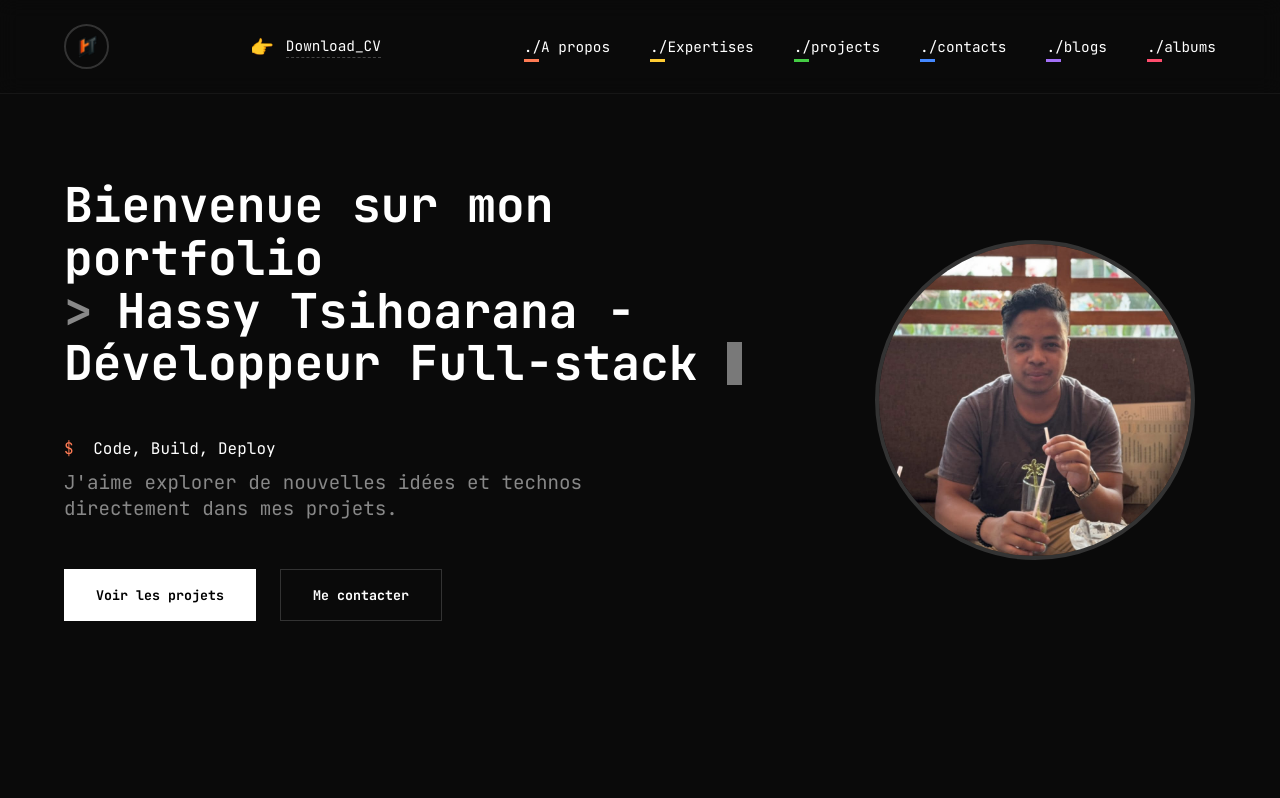
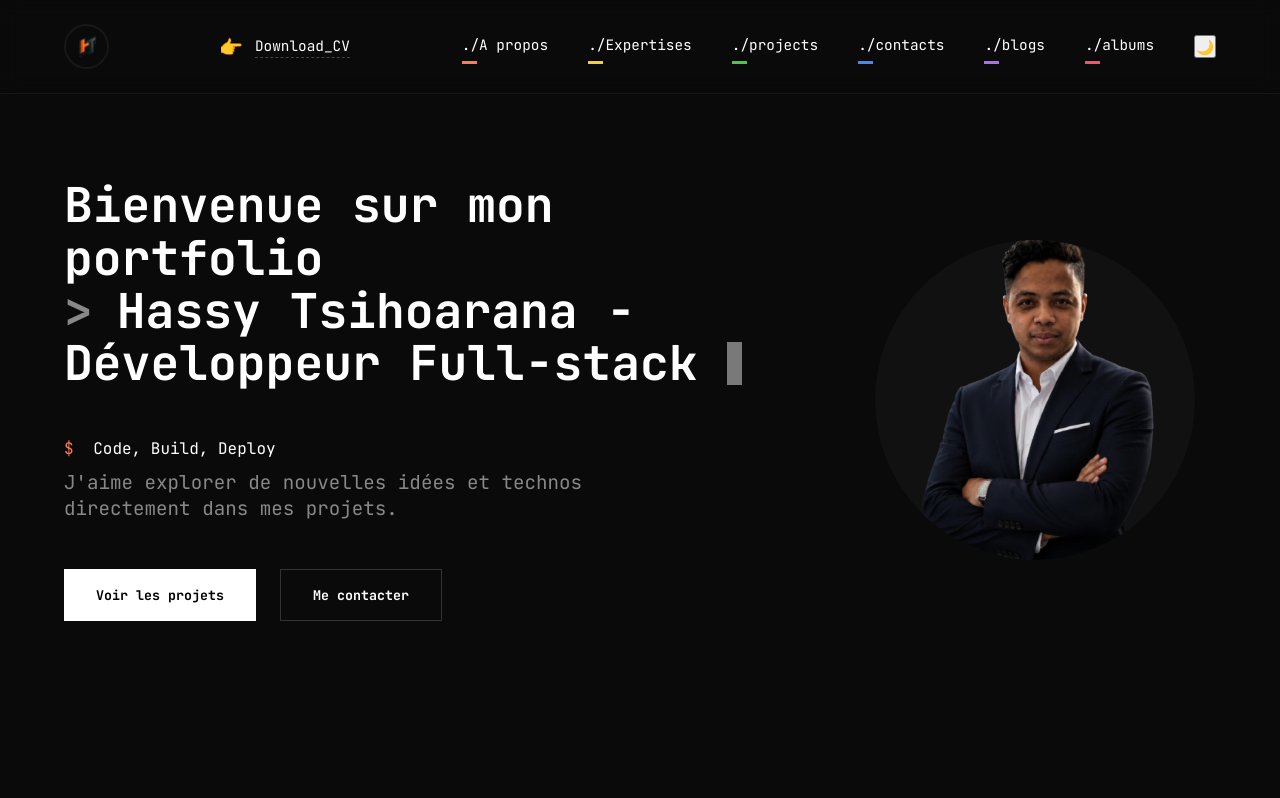
Before and after one commit to Hassyunity/porttfolio-2026, a React (Vite) app: page / in a window 1280 px wide. Shown: the top 798 px of the page. Built offline with nearby package versions, Linux system fonts and the light colour scheme; no server answers.

Commit message:
update pdp

```diff
--- a/src/assets/styles/Home.css
+++ b/src/assets/styles/Home.css
@@ -148,7 +148,6 @@
   width: 320px;
   height: 320px;
   border-radius: 50%;
-  border: 4px solid #333; /* Contour sombre style terminal */
   overflow: hidden;
   position: relative;
   transition: border-color 0.3s ease, transform 0.3s ease;
--- a/src/assets/styles/Navbar.css
+++ b/src/assets/styles/Navbar.css
@@ -28,7 +28,7 @@
   display: flex;
   justify-content: center;
   align-items: center;
-  border: 2px solid #333;
+  border: 2px solid rgba(255,255,255,0.06);
   transition: transform 0.3s ease, box-shadow 0.3s ease;
   overflow: hidden;
 }
@@ -51,7 +51,7 @@
 
 .nav-link {
   text-decoration: none;
-  color: #fff;
+  color: var(--text);
   font-size: 0.9rem;
   position: relative;
   font-family: var(--font-mono);
@@ -96,7 +96,7 @@
 .burger div {
   width: 25px;
   height: 2px;
-  background-color: #fff;
+  background-color: var(--text);
   margin: 5px;
   transition: all 0.3s ease;
 }
--- a/src/assets/styles/global.css
+++ b/src/assets/styles/global.css
@@ -1,11 +1,19 @@
 @import url('https://fonts.googleapis.com/css2?family=JetBrains+Mono:wght@400;700&display=swap');
 
 :root {
-  --bg-dark: #0a0a0a;
-  --text-white: #ffffff;
+  --bg: #0a0a0a;
+  --text: #ffffff;
   --text-gray: #888888;
   --accent-orange: #ff7b54;
   --font-mono: 'JetBrains Mono', monospace;
+}
+
+/* Light theme overrides */
+[data-theme="light"] {
+  --bg: #ffffff;
+  --text: #0a0a0a;
+  --text-gray: #666666;
+  --accent-orange: #ff7b54;
 }
 html, body {
   margin: 0;
@@ -21,8 +29,8 @@ a, button, .nav-link, .contact-card {
 }
 
 body {
-  background-color: var(--bg-dark);
-  color: var(--text-white);
+  background-color: var(--bg);
+  color: var(--text);
   font-family: var(--font-mono);
   scroll-behavior: smooth;
 }
--- a/src/components/Home.tsx
+++ b/src/components/Home.tsx
@@ -1,6 +1,6 @@
 import React from 'react';
 import '../assets/styles/Home.css';
-import myPhoto from '../assets/images/pdp.jpeg';
+import myPhoto from '../assets/images/pdps.png';
 
 const Home: React.FC = () => {
   return (
--- a/src/components/Navbar.tsx
+++ b/src/components/Navbar.tsx
@@ -1,10 +1,26 @@
-import React, { useState } from 'react';
+import React, { useState, useEffect } from 'react';
 import { Link } from 'react-router-dom';
 import '../assets/styles/Navbar.css';
 import cvPath from '../assets/fichier/cv_fr.pdf';
 
 const Navbar: React.FC = () => {
   const [isOpen, setIsOpen] = useState(false);
+  const [theme, setTheme] = useState<string>(() => {
+    try {
+      return localStorage.getItem('theme') || 'dark';
+    } catch {
+      return 'dark';
+    }
+  });
+
+  useEffect(() => {
+    try {
+      document.documentElement.setAttribute('data-theme', theme);
+      localStorage.setItem('theme', theme);
+    } catch {
+      // ignore
+    }
+  }, [theme]);
 
   const toggleMenu = () => setIsOpen(!isOpen);
   const closeMenu = () => setIsOpen(false);
@@ -43,6 +59,13 @@ const Navbar: React.FC = () => {
         <a href="/#contact" className="nav-link link-contact" onClick={closeMenu}>./contacts</a>
         <Link to="/blogs" className="nav-link link-blog" onClick={closeMenu}>./blogs</Link>
         <Link to="/album" className="nav-link link-album" onClick={closeMenu}>./albums</Link>
+        <button
+          className="nav-link theme-toggle"
+          onClick={() => setTheme(prev => prev === 'dark' ? 'light' : 'dark')}
+          aria-label="Toggle theme"
+        >
+          {theme === 'dark' ? '🌙' : '☀️'}
+        </button>
       </div>
     </nav>
   );
```
Also changed, not shown: src/assets/images/pdps.jpeg (added), src/assets/images/pdps.png (added).
